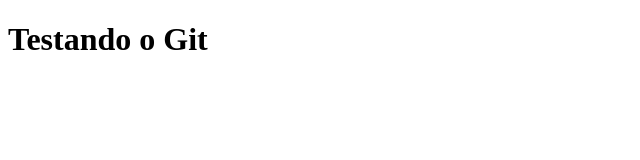
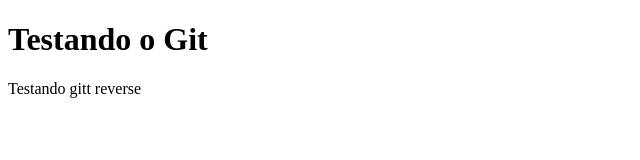
Before and after one commit to LucasRowzz/modulogit, a plain HTML site: page index.html in a window 1280 px wide. Shown: the whole page, without its empty margins (0-640 px from the left). Drawn offline with Linux system fonts and the light colour scheme.

Commit message:
Nova funcionalidade X

```diff
--- a/index.html
+++ b/index.html
@@ -9,6 +9,7 @@
 		<div class="page-header">
 			<h1>Testando o Git</h1>
 		</div>
+		<p>Testando gitt reverse</p>
 	</div>
 
 </body>
```
Also changed, not shown: 1 other file.
